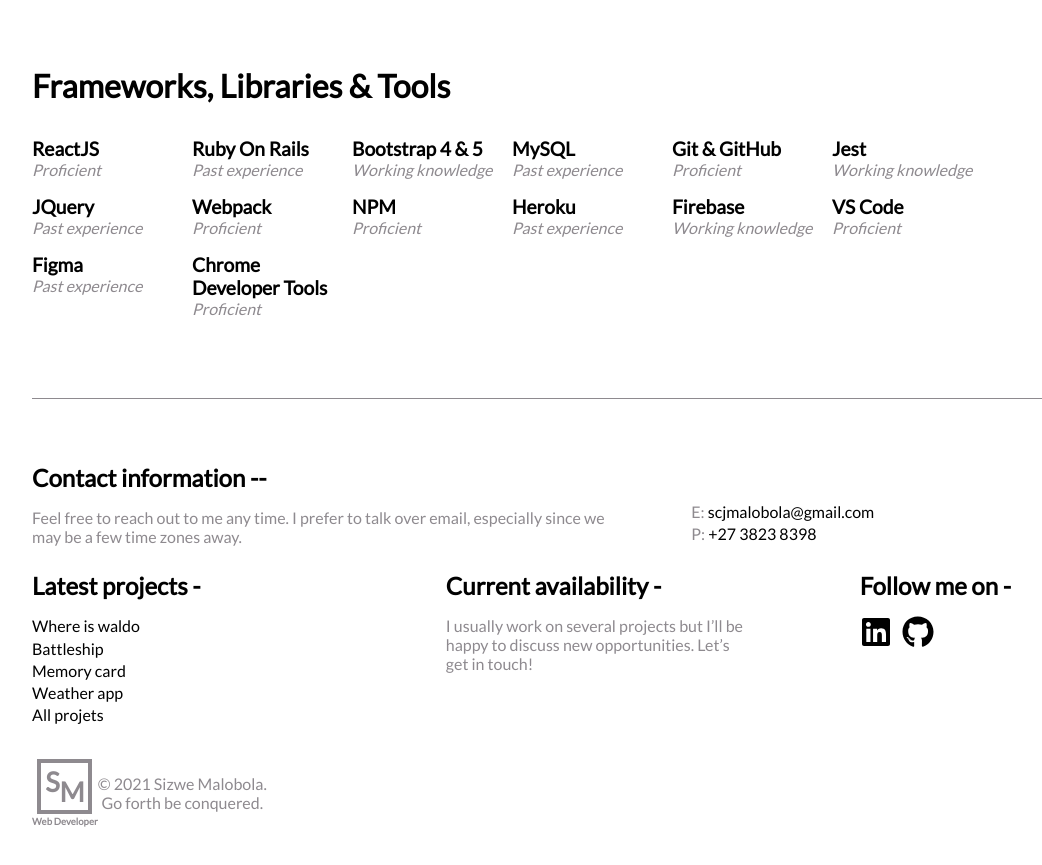
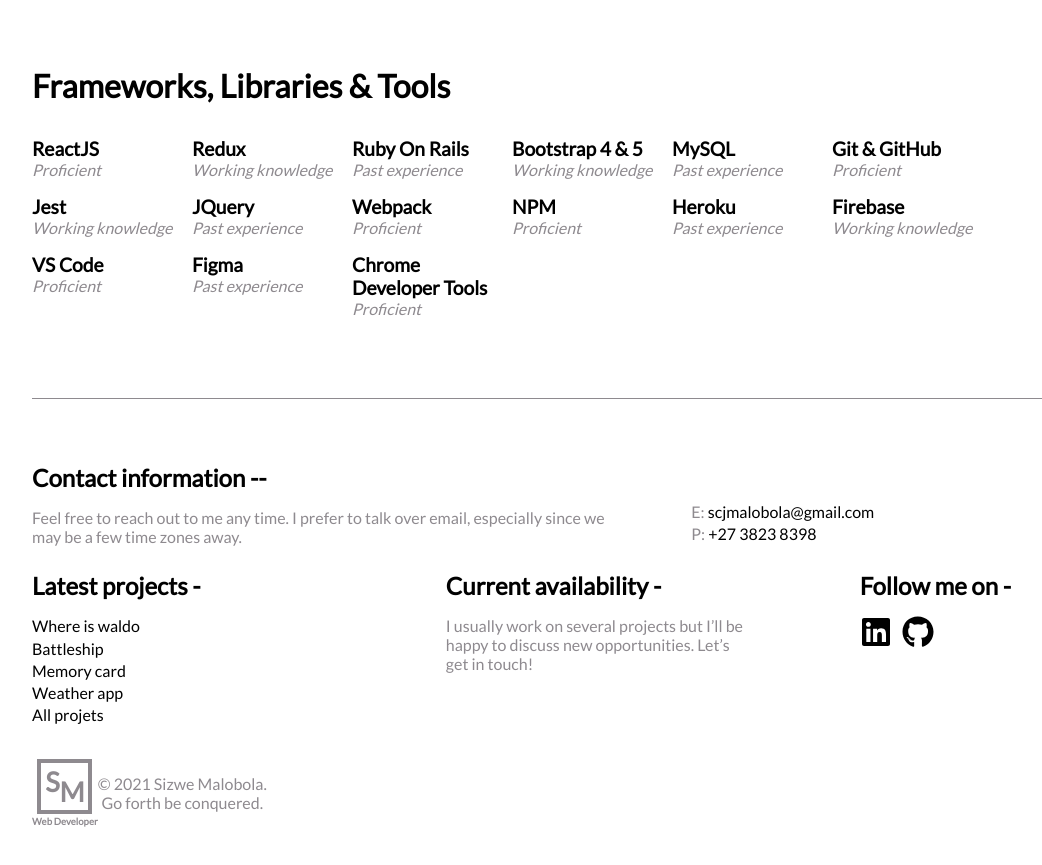
Before and after one commit to SizweMalobola/Portfolio_site, a React (Create React App) app: page /about in a window 1280 px wide. Shown: the part 1840-2705 px from the top of the page, without its empty margins (0-1042 px from the left). Built offline with nearby package versions, Linux system fonts and the light colour scheme.

Commit message:
added Redux to the list of known libraries

```diff
--- a/src/components/About.js
+++ b/src/components/About.js
@@ -71,6 +71,10 @@
               <i>Proficient</i>
             </div>
             <div>
+              <h3>Redux</h3>
+              <i>Working knowledge</i>
+            </div>
+            <div>
               <h3>Ruby On Rails</h3>
               <i>Past experience</i>
             </div>
```
